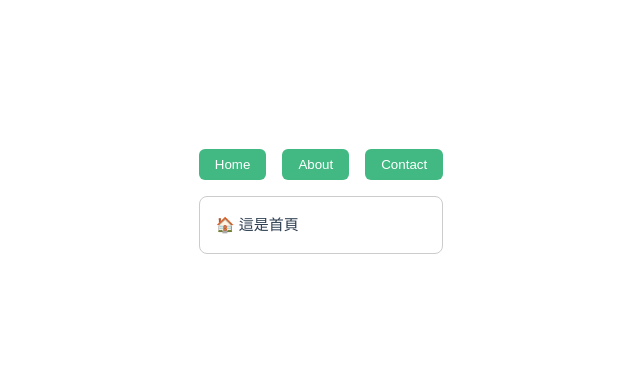
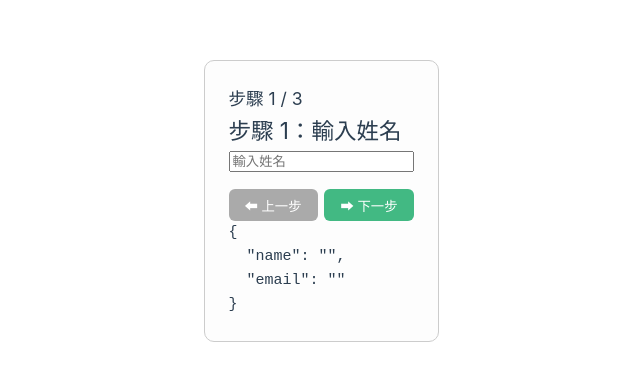
Before and after one commit to Chun5102/testproject, a Vue app: page / in a window 1280 px wide. Shown: the part 199-580 px from the top of the page, without its empty margins (319-959 px from the left). Built offline with nearby package versions, Linux system fonts and the light colour scheme.

Commit message:
Step1.vue Step2.vue Step3.vue RegisterRunDown.vue

```diff
--- a/src/App.vue
+++ b/src/App.vue
@@ -32,6 +32,7 @@ import WatchRef from './components/WatchRef.vue'
 import WatchDeepAndMutiValues from './components/WatchDeepAndMutiValues.vue'
 import WatchEffectComp from './components/WatchEffectComp.vue'
 import TabComponent from './components/is/TabComponent.vue'
+import RegisterRunDown from './components/is/RegisterRunDown.vue'
 </script>
 
 <template>
@@ -75,7 +76,8 @@ import TabComponent from './components/is/TabComponent.vue'
     <!-- <WatchRef /> -->
     <!-- <WatchDeepAndMutiValues /> -->
     <!-- <WatchEffectComp /> -->
-    <TabComponent />
+    <!-- <TabComponent /> -->
+    <RegisterRunDown />
   </main>
 </template>
 
--- /dev/null
+++ b/src/components/is/RegisterRunDown.vue
@@ -0,0 +1,115 @@
+<script setup>
+import { ref, computed } from 'vue'
+import Step1 from './Step1.vue'
+import Step2 from './Step2.vue'
+import Step3 from './Step3.vue'
+
+const steps = [Step1, Step2, Step3]
+const step = ref(0)
+const error = ref('')
+
+const form = ref({
+  name: '',
+  email: '',
+})
+
+const currentStepComponent = computed(() => steps[step.value])
+
+const nextStep = () => {
+  error.value = ''
+  if (step.value === 0 && !form.value.name.trim()) {
+    error.value = '請輸入姓名'
+    return
+  }
+  if (step.value === 1 && !form.value.email.trim()) {
+    error.value = '請輸入 Email'
+    return
+  }
+  if (step.value < steps.length - 1) {
+    step.value++
+  } else {
+    alert(` 表單送出：${JSON.stringify(form.value)}`)
+  }
+}
+
+const prevStep = () => {
+  if (step.value > 0) {
+    error.value = ''
+    step.value--
+  }
+}
+</script>
+
+<template>
+  <div class="form-container">
+    <h3>步驟 {{ step + 1 }} / {{ steps.length }}</h3>
+
+    <transition name="fade" mode="out-in">
+      <component :is="currentStepComponent" :form="form" :key="step" />
+    </transition>
+
+    <p class="error" v-if="error">{{ error }}</p>
+
+    <div class="actions">
+      <button @click="prevStep" :disabled="step === 0">⬅ 上一步</button>
+      <button @click="nextStep">
+        {{ step === steps.length - 1 ? ' 送出' : '➡ 下一步' }}
+      </button>
+    </div>
+    <pre>{{ form }}</pre>
+  </div>
+</template>
+
+<style scoped>
+.form-container {
+  max-width: 400px;
+  margin: 2rem auto;
+  padding: 1.5rem;
+  border: 1px solid #ccc;
+  border-radius: 10px;
+  background: #fdfdfd;
+}
+
+input {
+  width: 100%;
+  padding: 0.5rem;
+  margin: 1rem 0;
+  border-radius: 6px;
+  border: 1px solid #ccc;
+}
+
+.actions {
+  display: flex;
+  justify-content: space-between;
+  margin-top: 1rem;
+}
+
+button {
+  padding: 0.4rem 1rem;
+  border: none;
+  border-radius: 6px;
+  background: #42b983;
+  color: white;
+  cursor: pointer;
+}
+
+button:disabled {
+  background: #aaa;
+}
+
+.error {
+  color: red;
+  font-size: 0.9rem;
+  margin-top: 0.5rem;
+}
+
+/* ✨ 加入動畫 */
+.fade-enter-active,
+.fade-leave-active {
+  transition: opacity 0.3s ease;
+}
+.fade-enter-from,
+.fade-leave-to {
+  opacity: 0;
+}
+</style>
--- /dev/null
+++ b/src/components/is/Step1.vue
@@ -0,0 +1,12 @@
+<script setup>
+const props = defineProps(['form'])
+</script>
+
+<template>
+  <div>
+    <h2>步驟 1：輸入姓名</h2>
+    <input v-model="form.name" placeholder="輸入姓名" />
+  </div>
+</template>
+
+<style scoped></style>
--- /dev/null
+++ b/src/components/is/Step2.vue
@@ -0,0 +1,12 @@
+<script setup>
+const props = defineProps(['form'])
+</script>
+
+<template>
+  <div>
+    <h2>步驟 2：輸入電子信箱</h2>
+    <input v-model="form.email" placeholder="輸入 email" />
+  </div>
+</template>
+
+<style scoped></style>
--- /dev/null
+++ b/src/components/is/Step3.vue
@@ -0,0 +1,13 @@
+<script setup>
+const props = defineProps(['form'])
+</script>
+
+<template>
+  <div>
+    <h2>步驟 3：確認資訊</h2>
+    <p>姓名：{{ form.name }}</p>
+    <p>Email：{{ form.email }}</p>
+  </div>
+</template>
+
+<style scoped></style>
```
